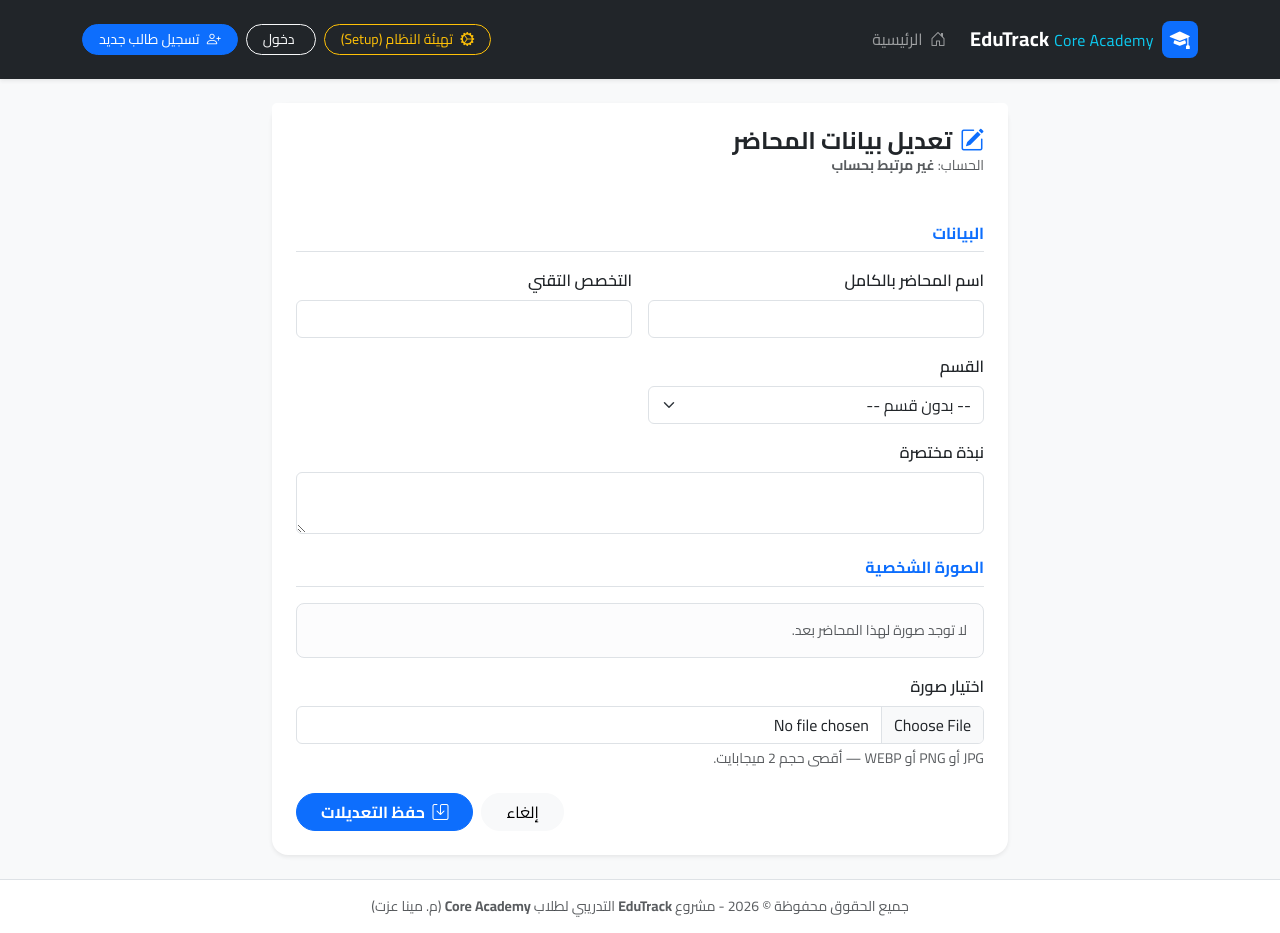
After one commit to bodysale5678az-svg/edutrack, an ASP.NET Core app: template edutrack/Views/Instructors/Edit.cshtml in a window 1280 px wide. The commit adds this page. Run offline with ASP.NET Core 8, Linux system fonts and the light colour scheme; the template is opened without the code that fills it, so the values that code supplies are empty.

Commit message:
feat(instructors): add edit screen with image upload
Fixes the two problems reported by the user:

1) There was no way to edit an instructor or change their photo.
   Added Instructors/Edit (GET+POST) and Instructors/RemoveImage, a new
   EditInstructorViewModel, an Instructors/Edit.cshtml form, an edit button
   on the index card and an edit action on the details page.

2) Uploaded images were saved but returned 404.
   MapStaticAssets serves a manifest built at publish time, so files written
   to wwwroot afterwards were never served. Replaced it with UseStaticFiles,
   which reads the filesystem per request.

Also dropped FileStorage:RootFolder from appsettings.Production.json: it
pointed writes at a separate Uploads folder while the views read /images,
which is what made new photos disappear.

Verified locally: upload returns 200 and the new file is served as image/jpeg.

```diff
--- /dev/null
+++ b/edutrack/Views/Instructors/Edit.cshtml
@@ -0,0 +1,106 @@
+@model EditInstructorViewModel
+@{
+    ViewData["Title"] = "تعديل بيانات المحاضر";
+    var email = ViewBag.Email as string;
+}
+
+<div class="row justify-content-center">
+    <div class="col-lg-8">
+        <div class="card border-0 shadow-sm rounded-4">
+            <div class="card-header bg-white border-0 pt-4 px-4">
+                <h4 class="fw-bold mb-0">
+                    <i class="bi bi-pencil-square text-primary me-2"></i>تعديل بيانات المحاضر
+                </h4>
+                <p class="text-muted small mb-0">
+                    الحساب: <strong>@(email ?? "غير مرتبط بحساب")</strong>
+                </p>
+            </div>
+            <div class="card-body p-4">
+                <form asp-action="Edit" method="post" enctype="multipart/form-data">
+                    <input type="hidden" asp-for="Id" />
+                    <input type="hidden" asp-for="ExistingImagePath" />
+                    <div asp-validation-summary="All" class="text-danger small mb-3"></div>
+
+                    <h6 class="fw-bold text-primary border-bottom pb-2 mb-3">البيانات</h6>
+                    <div class="row g-3 mb-4">
+                        <div class="col-md-6">
+                            <label asp-for="FullName" class="form-label fw-semibold"></label>
+                            <input asp-for="FullName" class="form-control" />
+                            <span asp-validation-for="FullName" class="text-danger small"></span>
+                        </div>
+
+                        <div class="col-md-6">
+                            <label asp-for="Specialization" class="form-label fw-semibold"></label>
+                            <input asp-for="Specialization" class="form-control" />
+                            <span asp-validation-for="Specialization" class="text-danger small"></span>
+                        </div>
+
+                        <div class="col-md-6">
+                            <label asp-for="DepartmentId" class="form-label fw-semibold"></label>
+                            <select asp-for="DepartmentId" asp-items="ViewBag.Departments" class="form-select">
+                                <option value="">-- بدون قسم --</option>
+                            </select>
+                            <span asp-validation-for="DepartmentId" class="text-danger small"></span>
+                        </div>
+
+                        <div class="col-12">
+                            <label asp-for="Bio" class="form-label fw-semibold"></label>
+                            <textarea asp-for="Bio" class="form-control" rows="2"></textarea>
+                            <span asp-validation-for="Bio" class="text-danger small"></span>
+                        </div>
+                    </div>
+
+                    <h6 class="fw-bold text-primary border-bottom pb-2 mb-3">الصورة الشخصية</h6>
+
+                    @if (!string.IsNullOrEmpty(Model.ExistingImagePath))
+                    {
+                        <div class="mb-3 d-flex align-items-center gap-3">
+                            <img src="~/images/instructors/@Model.ExistingImagePath"
+                                 alt="الصورة الحالية"
+                                 class="rounded-circle object-fit-cover border border-3 border-primary"
+                                 style="width: 96px; height: 96px;" />
+                            <div>
+                                <div class="text-muted small mb-2">الصورة الحالية</div>
+                                <button type="submit" form="remove-image-form"
+                                        class="btn btn-outline-danger btn-sm rounded-pill">
+                                    <i class="bi bi-trash me-1"></i> حذف الصورة
+                                </button>
+                            </div>
+                        </div>
+                    }
+                    else
+                    {
+                        <div class="alert alert-light border rounded-3 small text-muted mb-3">
+                            لا توجد صورة لهذا المحاضر بعد.
+                        </div>
+                    }
+
+                    <div class="mb-4">
+                        <label asp-for="ProfileImage" class="form-label fw-semibold">
+                            @(string.IsNullOrEmpty(Model.ExistingImagePath) ? "اختيار صورة" : "تغيير الصورة (اختياري)")
+                        </label>
+                        <input asp-for="ProfileImage" type="file" class="form-control" accept=".jpg,.jpeg,.png,.webp" />
+                        <div class="form-text">JPG أو PNG أو WEBP — أقصى حجم 2 ميجابايت.</div>
+                        <span asp-validation-for="ProfileImage" class="text-danger small"></span>
+                    </div>
+
+                    <div class="d-flex justify-content-end gap-2">
+                        <a asp-action="Index" class="btn btn-light rounded-pill px-4">إلغاء</a>
+                        <button type="submit" class="btn btn-primary rounded-pill px-4 fw-bold">
+                            <i class="bi bi-save me-1"></i> حفظ التعديلات
+                        </button>
+                    </div>
+                </form>
+
+                @if (!string.IsNullOrEmpty(Model.ExistingImagePath))
+                {
+                    <form id="remove-image-form" asp-action="RemoveImage" asp-route-id="@Model.Id" method="post" class="d-none"></form>
+                }
+            </div>
+        </div>
+    </div>
+</div>
+
+@section Scripts {
+    <partial name="_ValidationScriptsPartial" />
+}
--- a/edutrack/Views/Instructors/Index.cshtml
+++ b/edutrack/Views/Instructors/Index.cshtml
@@ -77,6 +77,9 @@ else
                             <a asp-action="Details" asp-route-id="@item.Id" class="btn btn-outline-primary btn-sm rounded-pill flex-grow-1">
                                 <i class="bi bi-eye me-1"></i> عرض التفاصيل والكورسات
                             </a>
+                            <a asp-action="Edit" asp-route-id="@item.Id" class="btn btn-outline-secondary btn-sm rounded-pill" title="تعديل">
+                                <i class="bi bi-pencil"></i>
+                            </a>
                             <form asp-action="Delete" asp-route-id="@item.Id" method="post"
                                   onsubmit="return confirm('هل تريد حذف المحاضر «@item.FullName» وحساب دخوله نهائيًا؟');">
                                 <button type="submit" class="btn btn-outline-danger btn-sm rounded-pill" title="حذف">
--- a/edutrack/appsettings.Production.json
+++ b/edutrack/appsettings.Production.json
@@ -7,7 +7,6 @@
   },
   "AllowedHosts": "*",
   "FileStorage": {
-    "RootFolder": "Uploads",
     "CourseImagesFolder": "images/courses",
     "InstructorImagesFolder": "images/instructors",
     "AssignmentFolder": "uploads/assignments",
```
Also changed, not shown: edutrack/Controllers/InstructorsController.cs (+126 -0 lines), edutrack/Program.cs (+25 -4 lines), edutrack/ViewModels/EditInstructorViewModel.cs (added, +34 -0 lines), edutrack/Views/Instructors/Details.cshtml (+8 -3 lines).
